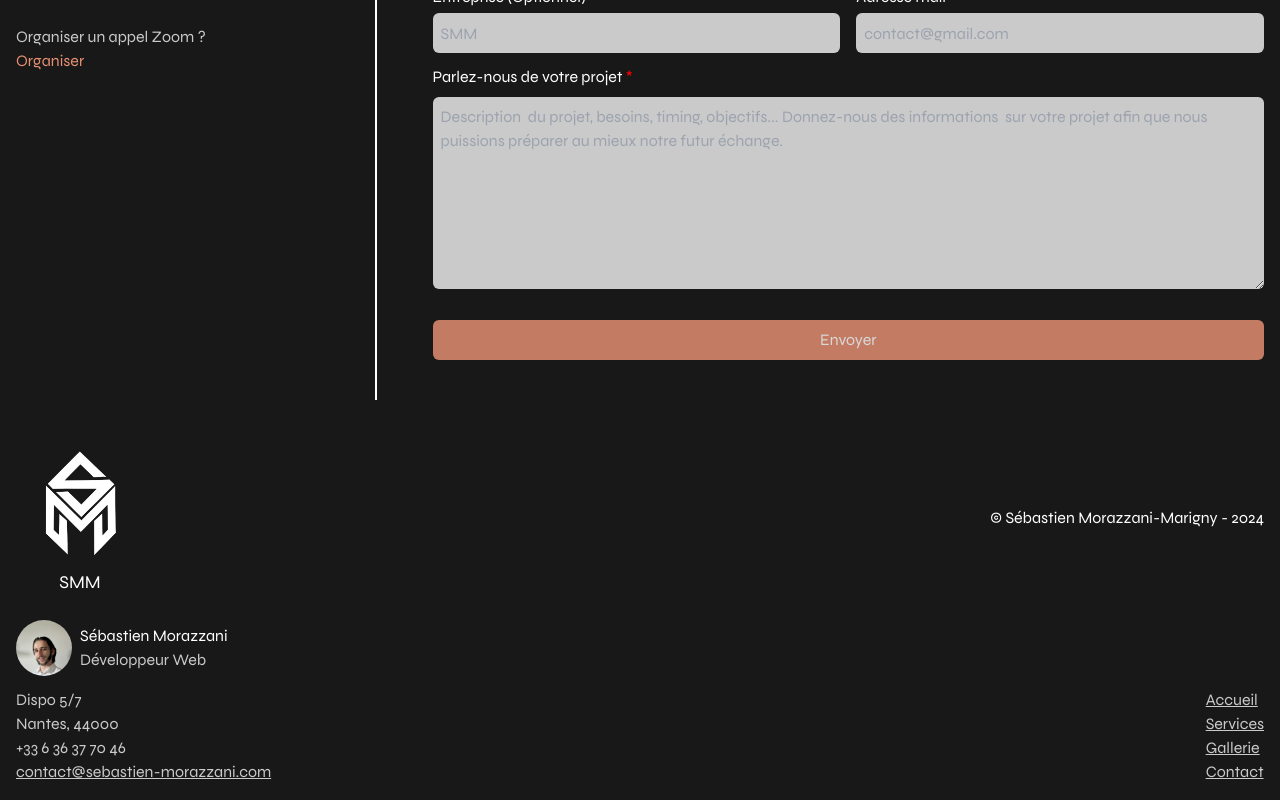
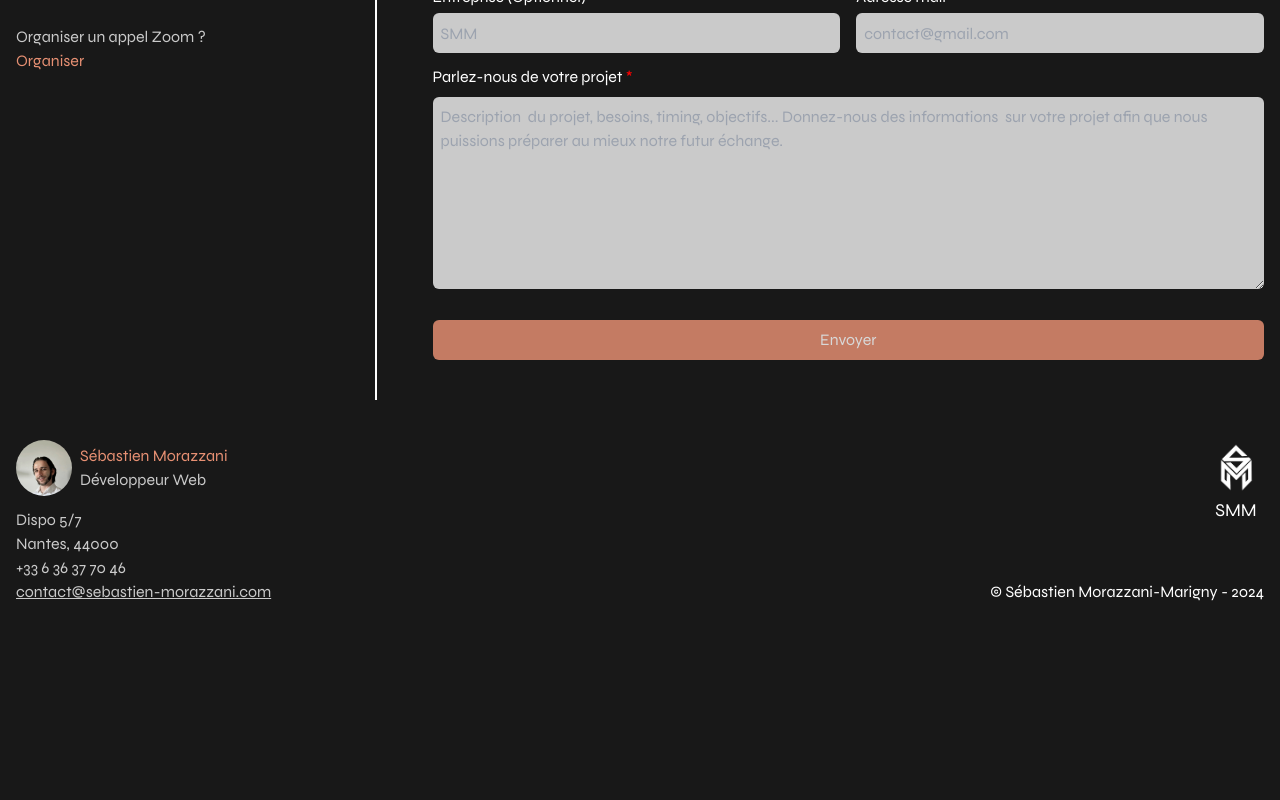
Before and after one commit to SebMZI/Sebastien-Morazzani, a Next.js app: page /contact in a window 1280 px wide. Shown: the part 415-1215 px from the top of the page. After the commit the page ends 1055 px from the top, so only its background shows below. Built offline with nearby package versions, Linux system fonts and the light colour scheme.

Commit message:
fix: footer

```diff
--- a/app/components/Footer.tsx
+++ b/app/components/Footer.tsx
@@ -6,8 +6,8 @@ import Link from "next/link";
 
 const Footer = () => {
   return (
-    <footer className="flex flex-col tablette:flex-col-reverse">
-      <div className="tablette:flex tablette:flex-row tablette:justify-between tablette:items-end">
+    <footer className="flex flex-col tablette:flex-row pb-5">
+      <div className="tablette:flex tablette:flex-row tablette:justify-between tablette:items-end tablette:w-2/4 phone:w-full">
         <div>
           <div className="flex flex-row gap-2 items-center mb-3">
             <Image
@@ -16,7 +16,7 @@ const Footer = () => {
               alt="Photo représentant Sébastien Morazzani-Marigny"
             />
             <div className="text-white ">
-              <p>Sébastien Morazzani</p>
+              <p className="text-ascent">Sébastien Morazzani</p>
               <p className="text-secondary  ">Développeur Web</p>
             </div>
           </div>
@@ -35,9 +35,21 @@ const Footer = () => {
             </a>
           </div>
         </div>
+      </div>
 
-        <div className="my-8 tablette:my-0 ">
-          <ul className="text-secondary underline flex flex-row justify-between tablette:flex-col">
+      <div className="w-full grid place-content-center tablette:flex tablette:flex-row tablette:justify-end tablette:items-center ">
+        <div className="my-8 tablette:my-0 flex flex-col  h-full tablette:items-end tablette:justify-between phone:items-center phone:justify-around">
+          <Link href="/" className="flex flex-col items-center">
+            <Image
+              className="w-14 h-14"
+              src={logoPic}
+              alt="Logo Sébastien Morazzani-Marigny"
+            />
+            <p className="text-white text-lg text-center">SMM</p>
+          </Link>
+          <p className="text-white ">© Sébastien Morazzani-Marigny - 2024</p>
+        </div>
+        {/* <ul className="text-secondary underline flex flex-row justify-between tablette:flex-col">
           <li>
             <Link
               href="/"
@@ -70,22 +82,7 @@ const Footer = () => {
               Contact
             </Link>
           </li>
-          </ul>
-        </div>
-      </div>
-
-      <div className="w-full grid place-content-center tablette:flex tablette:flex-row tablette:justify-between tablette:items-center">
-        <div className="flex flex-col items-center gap-2 mb-6 ">
-          <Link href="/">
-            <Image
-              className="w-32 h-32"
-              src={logoPic}
-              alt="Logo Sébastien Morazzani-Marigny"
-            />
-            <p className="text-white text-lg text-center">SMM</p>
-          </Link>
-        </div>
-        <p className="text-white mb-6">© Sébastien Morazzani-Marigny - 2024</p>
+        </ul> */}
       </div>
     </footer>
   );
--- a/app/page.tsx
+++ b/app/page.tsx
@@ -19,7 +19,7 @@ export default function Home() {
   return (
     <main className="w-full h-full text-white">
       <section className="my-48 relative">
-        <h1 className=" tablette:text-[60px] tablette:leading-[55px] tablette:w-3/4 phone:text-[32px] phone:leading-9">
+        <h1 className=" tablette:text-[70px] tablette:leading-[60px] tablette:w-3/4 phone:text-[32px] phone:leading-9">
           Élevez votre entreprise vers de nouveaux sommets en investissant dans
           sa <span className="text-ascent">visibilité</span> : Le pouvoir de la
           <span className="text-ascent"> croissance</span> par
@@ -38,7 +38,7 @@ export default function Home() {
       </section>
       <section id="services" className="mb-48">
         <div className=" mb-9">
-          <h2 className="text-secondary">Services</h2>
+          <h2 className="text-ascent">Services</h2>
           <p className="text-3xl">
             Différents services, pour différents besoins.
           </p>
@@ -64,7 +64,7 @@ export default function Home() {
       </section>
       <section id="gallerie" className="mb-48">
         <div className=" mb-9">
-          <h2 className="text-secondary">Travaux</h2>
+          <h2 className="text-ascent">Travaux</h2>
           <p className="text-3xl">D’autres projets avant le vôtre.</p>
         </div>
         <div className="grid grid-cols-1 gap-4 tablette:grid-cols-2">
```
Lines whose indentation alone changed are shown as unchanged.
